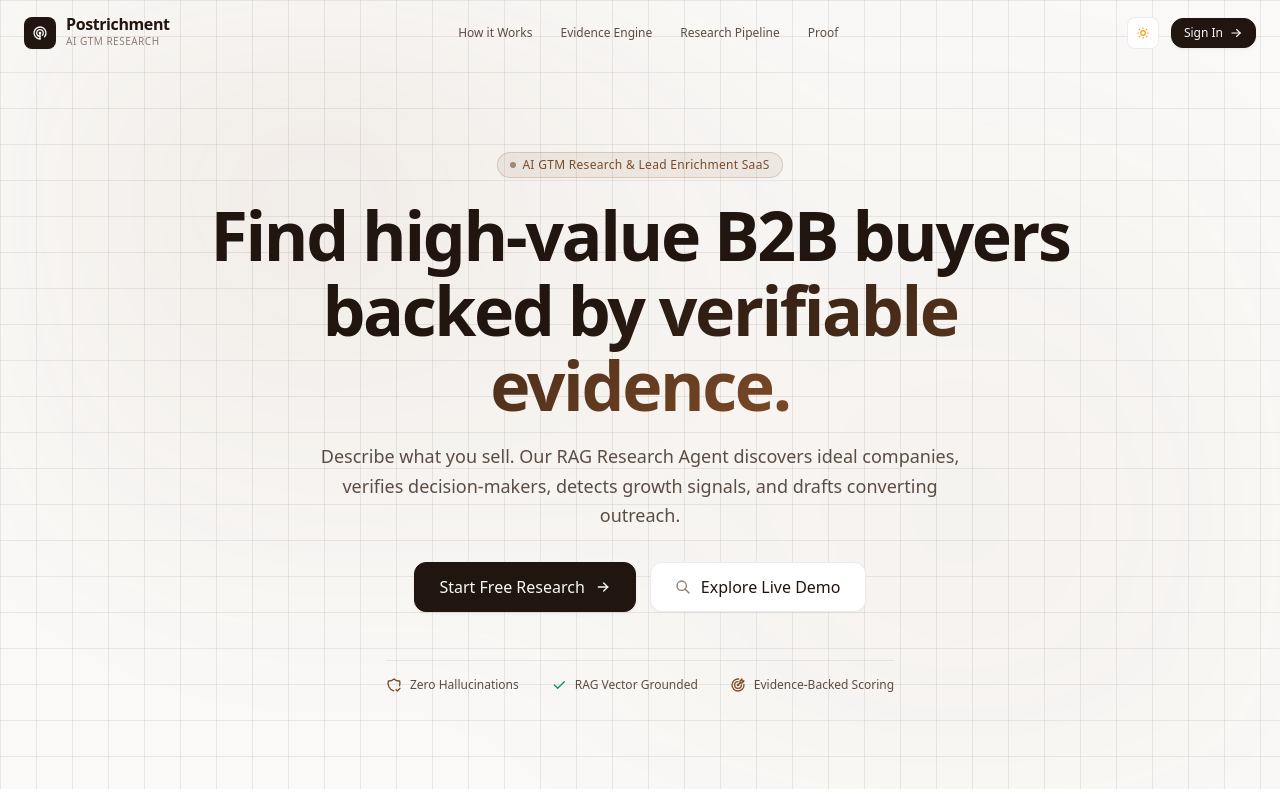
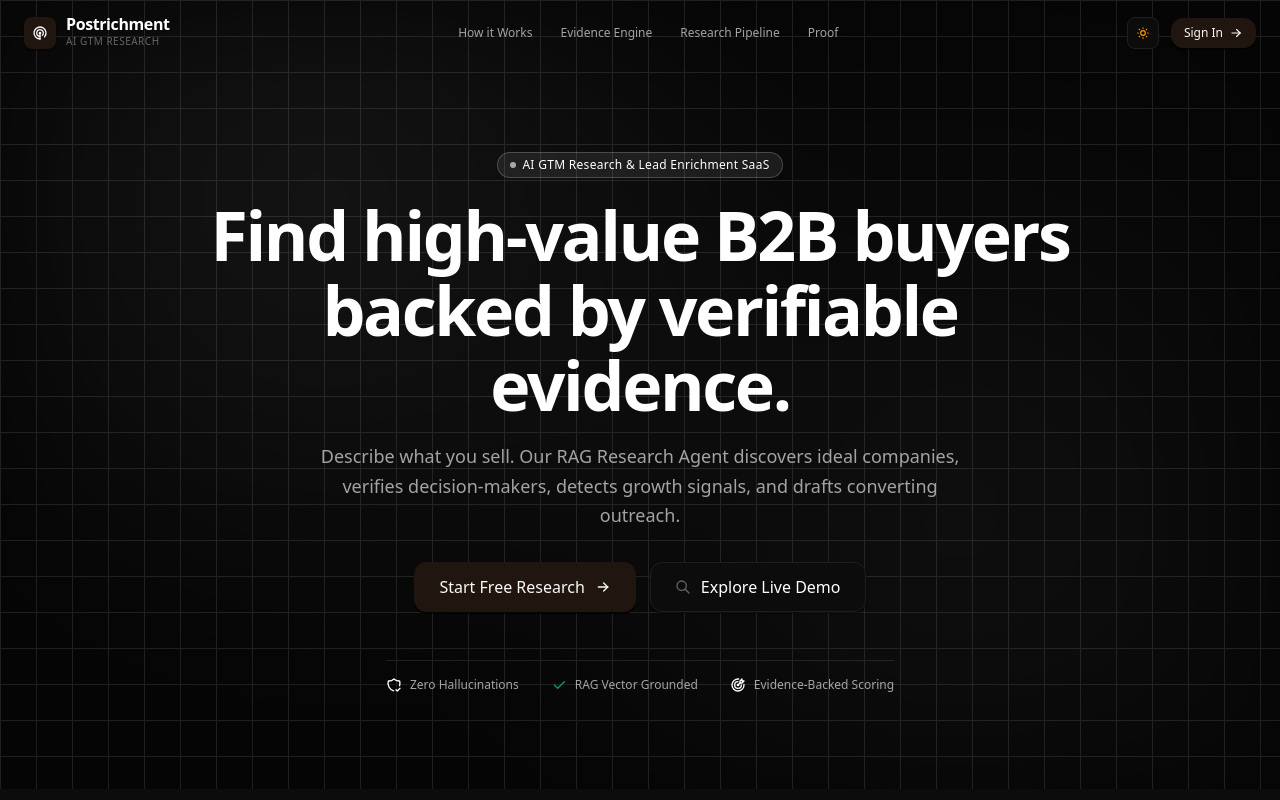
Before and after one commit to fit-edoc/prostichemet, a Next.js app in the folder frontend/: page / in a window 1280 px wide. Shown: the top 800 px of the page. Built offline with nearby package versions, Linux system fonts and the light colour scheme; no server answers.

Commit message:
style(tokens): replace warm brown variables with strict obsidian monochrome tokens

```diff
--- a/frontend/src/app/globals.css
+++ b/frontend/src/app/globals.css
@@ -5,61 +5,37 @@
   --font-mono: var(--font-geist-mono), monospace;
 }
 
-:root {
-  /* Simple & Professional White & Dark Brown Palette */
-  --bg-canvas: #FAF9F7;           /* Clean soft warm white canvas */
-  --bg-surface: #FFFFFF;          /* Pure white card surface */
-  --bg-elevated: #F3EFEA;         /* Subtle warm light stone */
-  --bg-muted: #EBE5DC;            /* Clean pill / subtle badge background */
+:root, [data-theme='dark'], [data-theme='light'] {
+  /* Strict Monochrome / Editorial Black & White Theme */
+  --bg-canvas: #050505;           /* Deepest Obsidian */
+  --bg-surface: #0C0C0C;          /* Card surface */
+  --bg-elevated: #141414;         /* Floating tile */
+  --bg-muted: #1A1A1A;            /* Pill / badge */
 
-  --text-primary: #20150F;        /* Deep rich dark brown / espresso */
-  --text-secondary: #5C4D44;      /* Medium warm brown-slate */
-  --text-muted: #8C7C72;          /* Subtle muted brown-gray */
+  --text-primary: #FFFFFF;        /* Pure white */
+  --text-secondary: #A3A3A3;      /* Mid-tone gray */
+  --text-muted: #666666;          /* Deep gray */
 
-  --border-subtle: rgba(32, 21, 15, 0.08);
-  --border-medium: rgba(32, 21, 15, 0.16);
-  --border-focus: #20150F;
+  --border-subtle: #1F1F1F;
+  --border-medium: #2E2E2E;
+  --border-strong: #454545;
+  --border-focus: #FFFFFF;
 
-  --accent-brown: #7C4A27;        /* Clean rich warm brown accent */
-  --accent-brown-light: rgba(124, 74, 39, 0.08);
-  --accent-glow: rgba(124, 74, 39, 0.14);
+  --accent-white: #FFFFFF;
+  --accent-brown: #FFFFFF;        /* Strict monochrome mapping */
+  --accent-brown-light: rgba(255, 255, 255, 0.08);
+  --accent-glow: rgba(255, 255, 255, 0.12);
 
-  /* Professional Clean Box Shadows */
-  --shadow-xs: 0 1px 2px rgba(32, 21, 15, 0.04);
-  --shadow-sm: 0 2px 4px rgba(32, 21, 15, 0.04), 0 1px 2px rgba(32, 21, 15, 0.03);
-  --shadow-md: 0 4px 12px rgba(32, 21, 15, 0.06), 0 2px 4px rgba(32, 21, 15, 0.03);
-  --shadow-lg: 0 12px 28px -4px rgba(32, 21, 15, 0.08), 0 4px 10px rgba(32, 21, 15, 0.03);
-  --shadow-glow: 0 0 32px rgba(124, 74, 39, 0.12);
-  --shadow-inset-top: inset 0 1px 0 rgba(255, 255, 255, 0.8);
-  --shadow-card: 0 1px 3px rgba(32, 21, 15, 0.05), 0 8px 24px -4px rgba(32, 21, 15, 0.04);
-}
-
-[data-theme='dark'] {
-  /* Dark Mode: Deep Rich Espresso Obsidian */
-  --bg-canvas: #120D0A;           /* Deep espresso canvas */
-  --bg-surface: #1B1410;          /* Dark espresso card surface */
-  --bg-elevated: #241C16;         /* Elevated surface */
-  --bg-muted: #2E231C;            /* Subtle dark pill */
-
-  --text-primary: #F9F7F4;        /* Off-white / warm ivory */
-  --text-secondary: #B5A89E;      /* Muted light brown-stone */
-  --text-muted: #7A6D63;          /* Dark muted text */
-
-  --border-subtle: rgba(249, 247, 244, 0.08);
-  --border-medium: rgba(249, 247, 244, 0.15);
-  --border-focus: #F9F7F4;
-
-  --accent-brown: #C47A45;        /* Warm bronze / golden brown highlight */
-  --accent-brown-light: rgba(196, 122, 69, 0.12);
-  --accent-glow: rgba(196, 122, 69, 0.20);
-
-  --shadow-xs: 0 1px 2px rgba(0, 0, 0, 0.4);
-  --shadow-sm: 0 2px 6px rgba(0, 0, 0, 0.4);
-  --shadow-md: 0 6px 18px rgba(0, 0, 0, 0.5);
-  --shadow-lg: 0 16px 36px rgba(0, 0, 0, 0.6);
-  --shadow-glow: 0 0 36px rgba(196, 122, 69, 0.18);
+  /* Tactile 2px Box Shadows */
+  --shadow-2px: 2px 2px 0px rgba(255, 255, 255, 0.25);
+  --shadow-2px-dark: 2px 2px 0px #000000;
+  --shadow-xs: 0 1px 2px rgba(0, 0, 0, 0.8);
+  --shadow-sm: 0 2px 0px rgba(0, 0, 0, 0.8);
+  --shadow-md: 0 4px 16px rgba(0, 0, 0, 0.6);
+  --shadow-lg: 0 12px 32px rgba(0, 0, 0, 0.8);
+  --shadow-glow: 0 0 40px rgba(255, 255, 255, 0.08);
   --shadow-inset-top: inset 0 1px 0 rgba(255, 255, 255, 0.1);
-  --shadow-card: 0 2px 8px rgba(0, 0, 0, 0.4), 0 12px 28px -4px rgba(0, 0, 0, 0.5);
+  --shadow-card: 0 2px 8px rgba(0, 0, 0, 0.6), 0 12px 28px -4px rgba(0, 0, 0, 0.7);
 }
 
 /* Base Styles */
```
